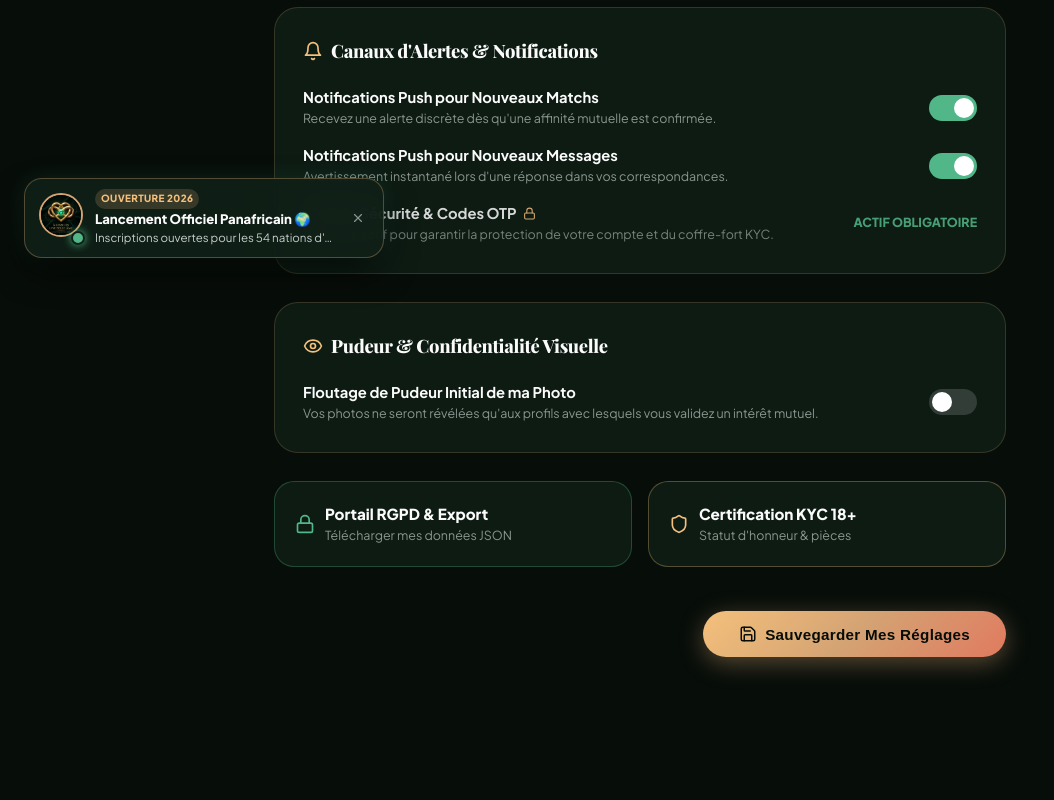
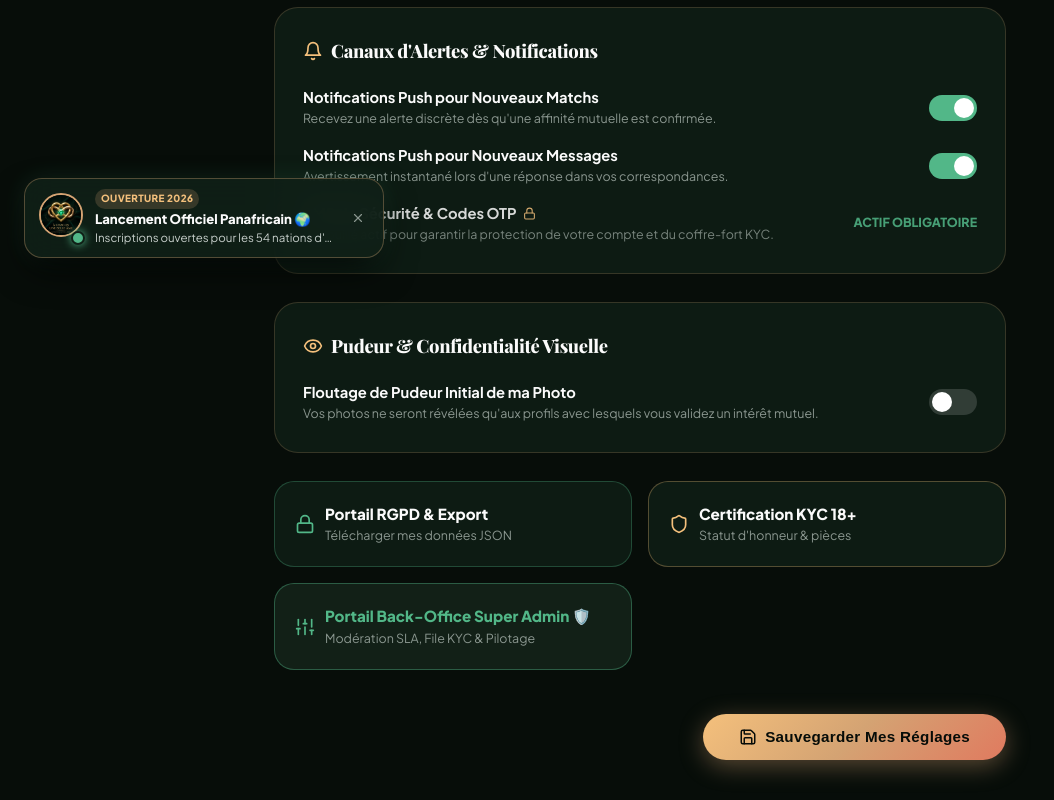
Before and after one commit to aliounendiaye221/belle-ame, a Next.js app in the folder apps/web/: page /settings in a window 1280 px wide. Shown: the part 518-1318 px from the top of the page, without its empty margins (0-1054 px from the left). Before the commit the page ends 1215 px from the top, so only its background shows below. Built offline with nearby package versions, Linux system fonts and the light colour scheme; no server answers; a web font is replaced by a local one.

Commit message:
feat: integrer lien direct vers Back-Office Super Admin dans les reglages

```diff
--- a/apps/web/src/app/settings/page.tsx
+++ b/apps/web/src/app/settings/page.tsx
@@ -450,6 +450,29 @@
                 <div style={{ fontSize: "0.78rem", color: "#8a968f" }}>Statut d&apos;honneur & pièces</div>
               </div>
             </Link>
+
+            <a
+              href="https://belle-ame-backoffice.vercel.app"
+              target="_blank"
+              rel="noreferrer"
+              style={{
+                display: "flex",
+                alignItems: "center",
+                gap: "10px",
+                padding: "1.25rem",
+                borderRadius: "20px",
+                backgroundColor: "rgba(20, 35, 26, 0.9)",
+                border: "1px solid rgba(82, 183, 136, 0.4)",
+                color: "#52b788",
+                textDecoration: "none",
+              }}
+            >
+              <Sliders size={20} color="#52b788" />
+              <div>
+                <div style={{ fontSize: "0.95rem", fontWeight: "800" }}>Portail Back-Office Super Admin 🛡️</div>
+                <div style={{ fontSize: "0.78rem", color: "#8a968f" }}>Modération SLA, File KYC & Pilotage</div>
+              </div>
+            </a>
           </div>
 
           {/* Save Button Bar */}
```
